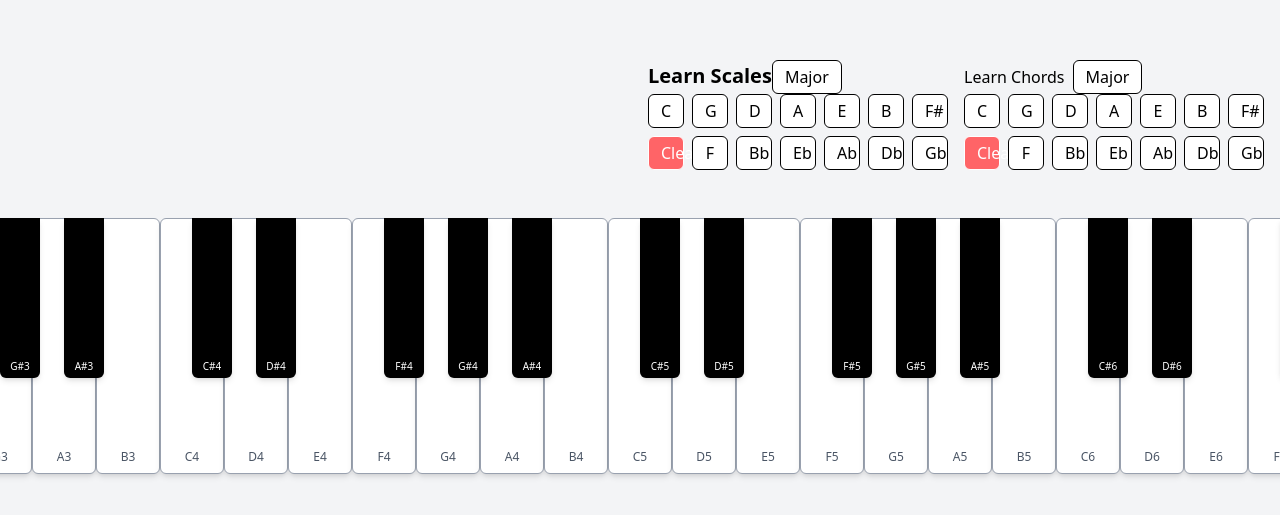
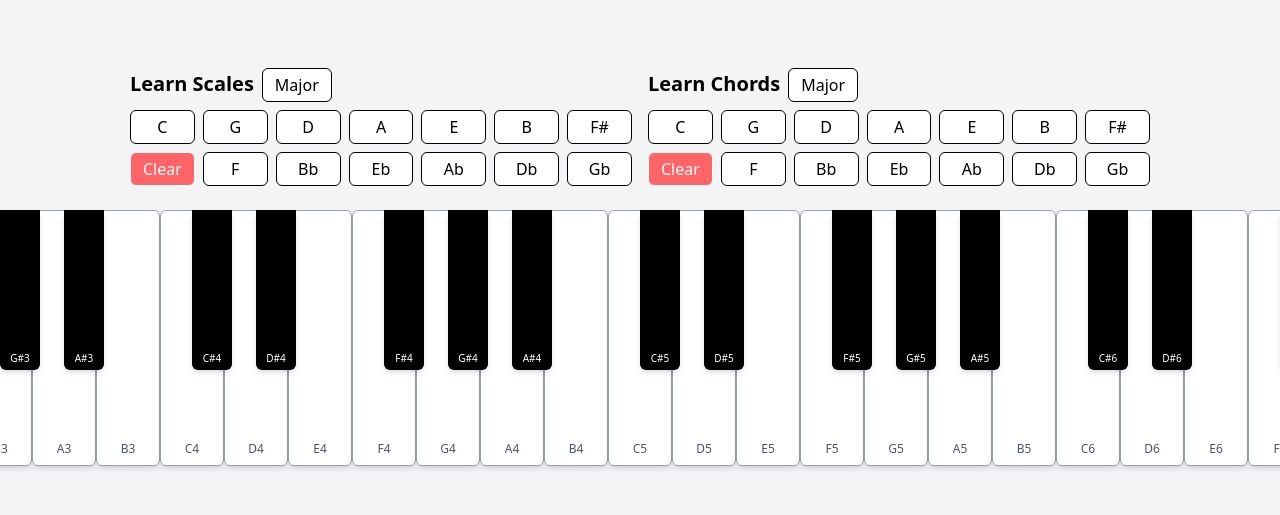
Before and after one commit to ehoover3/Piano, a Next.js app: page / in a window 1280 px wide. Shown: the part 133-648 px from the top of the page. Built offline with nearby package versions, Linux system fonts and the light colour scheme.

Commit message:
merge scales and chords together

```diff
--- a/src/app/components/Chords.tsx
+++ /dev/null
@@ -1,39 +0,0 @@
-import React from "react";
-
-type ChordsProps = {
-  selectedChordRoot: string | null;
-  handleSelectChord: (chordRoot: string | null) => void;
-  chordType: string;
-  cycleChordType: () => void;
-};
-
-const Chords: React.FC<ChordsProps> = ({ selectedChordRoot, handleSelectChord, chordType, cycleChordType }) => {
-  const firstSetChords = ["C", "G", "D", "A", "E", "B", "F#"];
-  const secondSetChords = ["F", "Bb", "Eb", "Ab", "Db", "Gb"];
-
-  return (
-    <div>
-      <span>Learn Chords</span>
-      <button onClick={cycleChordType} className='px-3 py-1 rounded-md border bg-white text-black ml-2'>
-        {chordType}
-      </button>
-      <div className='grid grid-cols-7 gap-2 mb-6'>
-        {firstSetChords.map((chordRoot) => (
-          <button key={chordRoot} onClick={() => handleSelectChord(chordRoot)} className={`px-3 py-1 rounded-md border ${selectedChordRoot === chordRoot ? "bg-gray-800 text-white" : "bg-white text-black"}`}>
-            {chordRoot}
-          </button>
-        ))}
-        <button onClick={() => handleSelectChord(null)} className='px-3 py-1 rounded-md border bg-red-400 text-white'>
-          Clear
-        </button>
-        {secondSetChords.map((chordRoot) => (
-          <button key={chordRoot} onClick={() => handleSelectChord(chordRoot)} className={`px-3 py-1 rounded-md border ${selectedChordRoot === chordRoot ? "bg-gray-800 text-white" : "bg-white text-black"}`}>
-            {chordRoot}
-          </button>
-        ))}
-      </div>
-    </div>
-  );
-};
-
-export default Chords;
--- a/src/app/components/Scales.tsx
+++ /dev/null
@@ -1,43 +0,0 @@
-"use client";
-
-import { enharmonicMap } from "../scales";
-
-interface ScalesButtonsProps {
-  selectedScale: string | null;
-  scaleType: "Major" | "Natural Minor" | "Harmonic Minor" | "Melodic Minor";
-  cycleScaleType: () => void;
-  handleSelectScale: (scale: string) => void;
-  clearScale: () => void;
-}
-
-export default function ScalesButtons({ selectedScale, scaleType, cycleScaleType, handleSelectScale, clearScale }: ScalesButtonsProps) {
-  const sharpScales = ["C", "G", "D", "A", "E", "B", "F#"];
-  const flatScales = ["F", "Bb", "Eb", "Ab", "Db", "Gb"];
-
-  return (
-    <div>
-      {" "}
-      <span className='text-xl font-semibold'>Learn Scales</span>
-      <button onClick={cycleScaleType} className='px-3 py-1 rounded-md border bg-white text-black'>
-        {scaleType}
-      </button>
-      <div className='grid grid-cols-7 gap-2 mb-6'>
-        {sharpScales.map((scale) => (
-          <button key={scale} onClick={() => handleSelectScale(scale)} className={`px-3 py-1 rounded-md border ${selectedScale === scale ? "bg-gray-800 text-white" : "bg-white text-black"}`}>
-            {scale}
-          </button>
-        ))}
-
-        <button onClick={clearScale} className='px-3 py-1 rounded-md border bg-red-400 text-white'>
-          Clear
-        </button>
-
-        {flatScales.map((scale) => (
-          <button key={scale} onClick={() => handleSelectScale(scale)} className={`px-3 py-1 rounded-md border ${selectedScale === (enharmonicMap[scale] || scale) ? "bg-gray-800 text-white" : "bg-white text-black"}`}>
-            {scale}
-          </button>
-        ))}
-      </div>
-    </div>
-  );
-}
--- /dev/null
+++ b/src/app/components/UIButtons.tsx
@@ -0,0 +1,76 @@
+"use client";
+
+import React from "react";
+import { enharmonicMap } from "../scales";
+
+type ScaleType = "Major" | "Natural Minor" | "Harmonic Minor" | "Melodic Minor";
+type ChordType = "Major" | "Minor" | "Diminished" | "Augmented" | "Sus2" | "Sus4" | "Major Seventh" | "Minor Seventh" | "Dominant Seventh" | "Diminished Seventh" | "Half-Diminished Seventh" | "Minor-Major Seventh" | "Augmented Seventh" | "Augmented Major Seventh";
+
+type UIButtonsProps = {
+  selectedScale: string | null;
+  selectedChordRoot: string | null;
+  scaleType: ScaleType;
+  chordType: ChordType;
+  cycleScaleType: () => void;
+  cycleChordType: () => void;
+  handleSelectScale: (scale: string) => void;
+  handleSelectChord: (chordRoot: string | null) => void;
+  clearScale: () => void;
+};
+
+const UIButtons: React.FC<UIButtonsProps> = ({ selectedScale, selectedChordRoot, scaleType, chordType, cycleScaleType, cycleChordType, handleSelectScale, handleSelectChord, clearScale }) => {
+  const sharpKeys = ["C", "G", "D", "A", "E", "B", "F#"];
+  const flatKeys = ["F", "Bb", "Eb", "Ab", "Db", "Gb"];
+
+  return (
+    <div className='col-span-4 grid grid-cols-2 gap-4'>
+      {/* Scale Selector */}
+      <div>
+        <span className='text-xl font-semibold'>Learn Scales</span>
+        <button onClick={cycleScaleType} className='ml-2 px-3 py-1 rounded-md border bg-white text-black'>
+          {scaleType}
+        </button>
+        <div className='grid grid-cols-7 gap-2 mb-6 mt-2'>
+          {sharpKeys.map((note) => (
+            <button key={`scale-${note}`} onClick={() => handleSelectScale(note)} className={`px-3 py-1 rounded-md border ${selectedScale === note ? "bg-gray-800 text-white" : "bg-white text-black"}`}>
+              {note}
+            </button>
+          ))}
+          <button onClick={clearScale} className='px-3 py-1 rounded-md border bg-red-400 text-white'>
+            Clear
+          </button>
+          {flatKeys.map((note) => (
+            <button key={`scale-${note}`} onClick={() => handleSelectScale(note)} className={`px-3 py-1 rounded-md border ${selectedScale === (enharmonicMap[note] || note) ? "bg-gray-800 text-white" : "bg-white text-black"}`}>
+              {note}
+            </button>
+          ))}
+        </div>
+      </div>
+
+      {/* Chord Selector */}
+      <div>
+        <span className='text-xl font-semibold'>Learn Chords</span>
+        <button onClick={cycleChordType} className='ml-2 px-3 py-1 rounded-md border bg-white text-black'>
+          {chordType}
+        </button>
+        <div className='grid grid-cols-7 gap-2 mb-6 mt-2'>
+          {sharpKeys.map((note) => (
+            <button key={`chord-${note}`} onClick={() => handleSelectChord(note)} className={`px-3 py-1 rounded-md border ${selectedChordRoot === note ? "bg-gray-800 text-white" : "bg-white text-black"}`}>
+              {note}
+            </button>
+          ))}
+          <button onClick={() => handleSelectChord(null)} className='px-3 py-1 rounded-md border bg-red-400 text-white'>
+            Clear
+          </button>
+          {flatKeys.map((note) => (
+            <button key={`chord-${note}`} onClick={() => handleSelectChord(note)} className={`px-3 py-1 rounded-md border ${selectedChordRoot === note ? "bg-gray-800 text-white" : "bg-white text-black"}`}>
+              {note}
+            </button>
+          ))}
+        </div>
+      </div>
+    </div>
+  );
+};
+
+export default UIButtons;
--- a/src/app/page.tsx
+++ b/src/app/page.tsx
@@ -2,13 +2,13 @@
 
 import { useState } from "react";
 import { majorScales, naturalMinorScales, harmonicMinorScales, melodicMinorScales, enharmonicMap } from "./scales";
+import { getFrequency } from "./utils/frequencies";
 import Scales from "./components/Scales";
 import Chords from "./components/Chords";
-import { getFrequency } from "./utils/frequencies";
 import Keyboard from "./components/Keyboard";
+import UIButtons from "./components/UIButtons";
 
 const octaves = [3, 4, 5, 6];
-
 const whiteNotesBase = ["C", "D", "E", "F", "G", "A", "B"];
 const blackNotesBase = [
   { note: "C#", position: 0 },
@@ -50,7 +50,6 @@ export default function Home() {
   const getKeyColor = (note: string) => {
     const normalizedNote = enharmonicMap[note] || note;
     const normalizedChordRoot = selectedChordRoot ? enharmonicMap[selectedChordRoot] || selectedChordRoot : null;
-
     if (selectedChordRoot) {
       const chordNotes = getChordNotes(selectedChordRoot, chordType).map((n) => enharmonicMap[n] || n);
       if (normalizedNote === normalizedChordRoot) return "#248232"; // Green for root
@@ -68,9 +67,7 @@ export default function Home() {
       } else if (scaleType === "Melodic Minor") {
         scaleNotes = melodicMinorScales[selectedScale];
       }
-
       if (!scaleNotes) return "";
-
       if (note === selectedScale) return "#248232"; // Green for root
       if (scaleNotes.includes(note)) {
         return isBlackNote(note) ? "#339BFF" : "#007BFF";
@@ -158,19 +155,12 @@ export default function Home() {
 
   const handleSelectChord = (note: string | null) => {
     setSelectedChordRoot(note);
-    setSelectedScale(null); // 🛠 Clear scale selection
+    setSelectedScale(null); // Clear scale selection
   };
 
   return (
     <div className='flex flex-col items-center justify-center min-h-screen p-4 bg-gray-100'>
-      <div className='grid grid-cols-4 gap-4 w-full mb-6'>
-        <div className='flex flex-col items-center'>
-          <div className='flex items-center gap-2 mb-2'></div>
-        </div>
-        <div className='flex justify-center items-center text-xl font-semibold'></div>
-        <Scales selectedScale={selectedScale} scaleType={scaleType} cycleScaleType={cycleScaleType} handleSelectScale={handleSelectScale} clearScale={() => setSelectedScale(null)} />
-        <Chords selectedChordRoot={selectedChordRoot} handleSelectChord={handleSelectChord} chordType={chordType} cycleChordType={cycleChordType} />
-      </div>
+      <UIButtons selectedScale={selectedScale} selectedChordRoot={selectedChordRoot} scaleType={scaleType} chordType={chordType} cycleScaleType={cycleScaleType} cycleChordType={cycleChordType} handleSelectScale={handleSelectScale} handleSelectChord={handleSelectChord} clearScale={() => setSelectedScale(null)} />
       <Keyboard octaves={octaves} whiteNotesBase={whiteNotesBase} blackNotesBase={blackNotesBase} handlePlayNote={handlePlayNote} getKeyColor={getKeyColor} />
       {playedNote && (
         <div className='mt-6 text-lg'>
```
